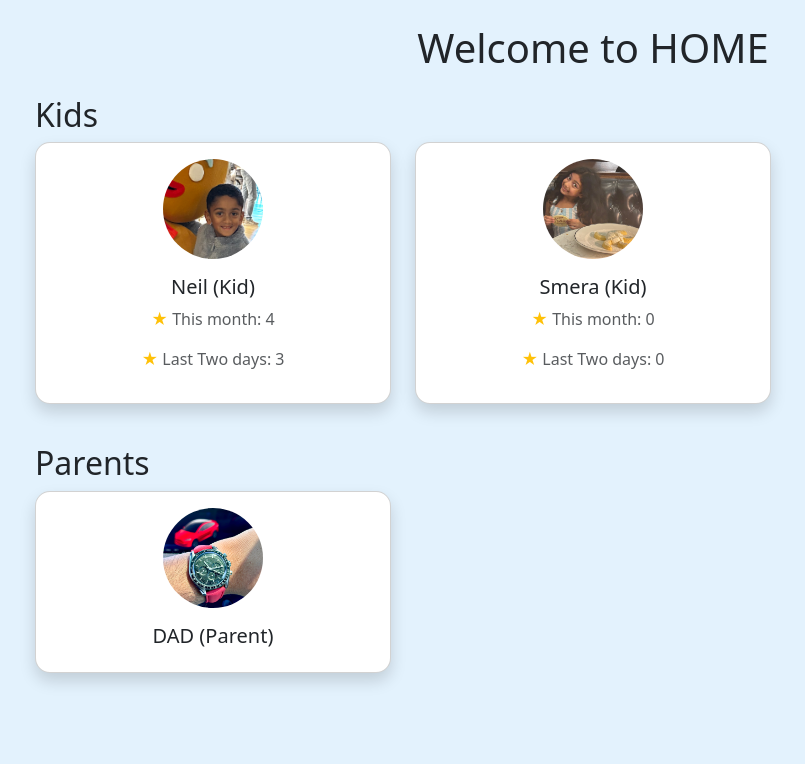
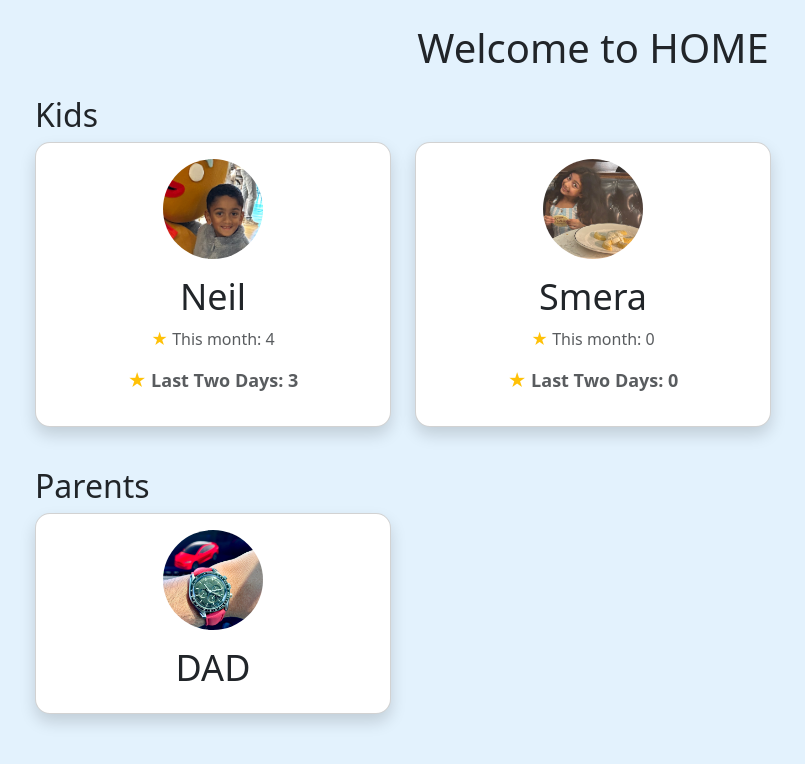
Before and after one commit to nash34/tasks-app, a Flask app: page / in a window 1280 px wide. Shown: the top 764 px of the page, without its empty margins (47-852 px from the left). Run offline with Flask 3, Linux system fonts and the light colour scheme; data comes from the database, SQL or seed files in the repository.

Commit message:
Update landing.html

```diff
--- a/home-app-v1/templates/landing.html
+++ b/home-app-v1/templates/landing.html
@@ -9,9 +9,9 @@
             <div class="card shadow text-center">
                 <img src="{{ url_for('uploads', filename=user.profile_pic) if user.profile_pic else '/static/default.png' }}" class="card-img-top rounded-circle mx-auto mt-3" style="width:100px;height:100px;object-fit:cover;">
                 <div class="card-body">
-                    <h5>{{ user.name }} (Kid)</h5>
+                    <h5 class="username">{{ user.name }}</h5>
                     <p class="text-muted"><span class="text-warning">★</span> This month: {{ user.stars_month }}</p>
-                    <p class="text-muted"><span class="text-warning">★</span> Last Two days: {{ user.stars_last_two_days }}</p>
+                    <p class="text-muted stars-last-two-days"><span class="text-warning">★</span> Last Two Days: {{ user.stars_last_two_days }}</p>
                 </div>
             </div>
         </a>
@@ -26,7 +26,7 @@
             <div class="card shadow text-center">
                 <img src="{{ url_for('uploads', filename=user.profile_pic) if user.profile_pic else '/static/default.png' }}" class="card-img-top rounded-circle mx-auto mt-3" style="width:100px;height:100px;object-fit:cover;">
                 <div class="card-body">
-                    <h5>{{ user.name }} (Parent)</h5>
+                    <h5 class="username">{{ user.name }}</h5>
                 </div>
             </div>
         </a>
```
